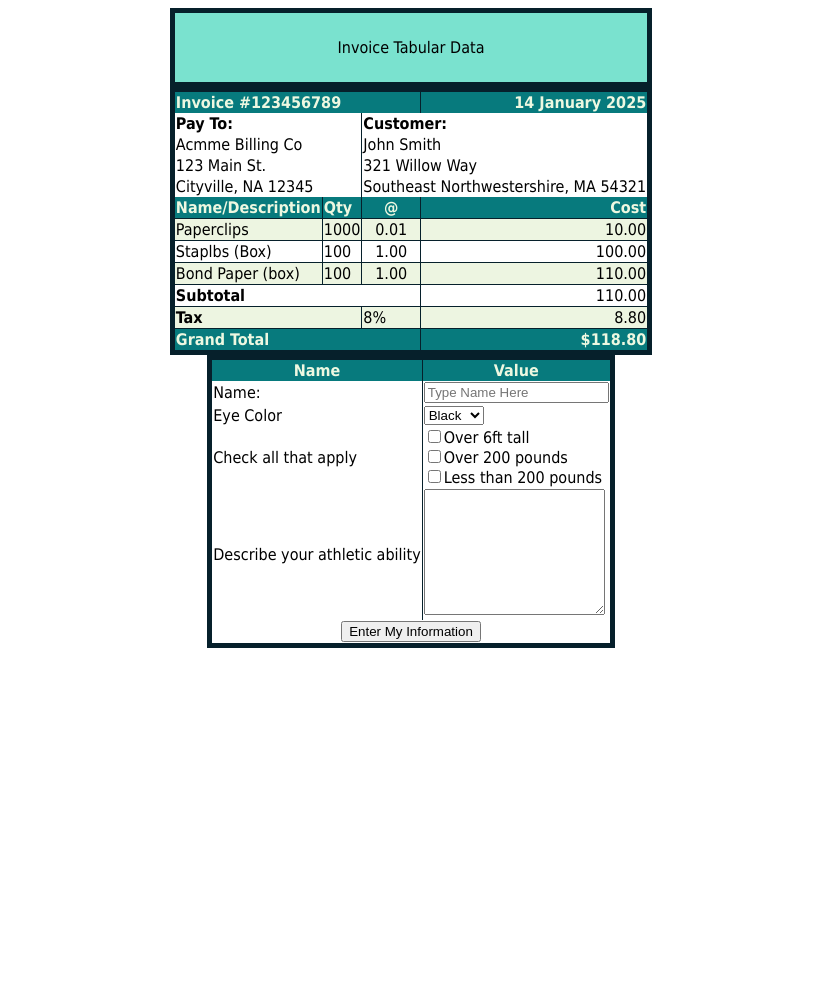
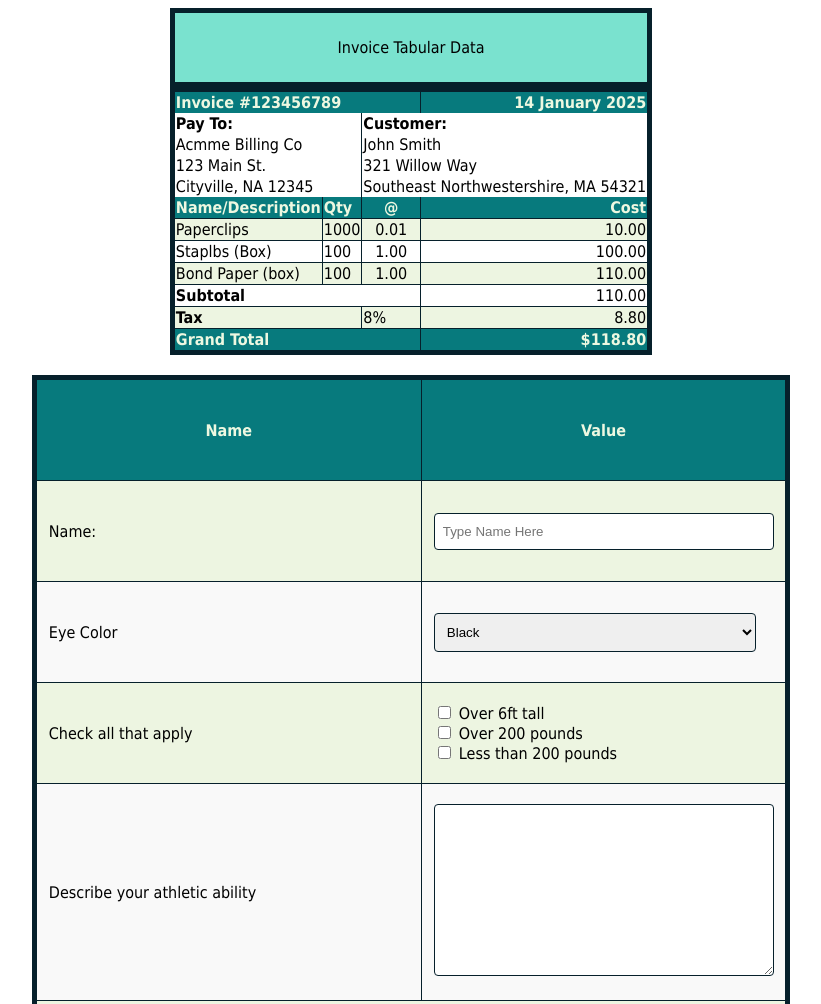
Before and after one commit to llegoandrewnicoleUE1130/tables-forms, a plain HTML site: page index.html in a window 1280 px wide. Shown: the top 1004 px of the page, without its empty margins (229-1050 px from the left). Before the commit the page ends 800 px from the top, so only its background shows below. Drawn offline with Linux system fonts and the light colour scheme.

Commit message:
Update style.css

```diff
--- a/style.css
+++ b/style.css
@@ -8,6 +8,7 @@ table {
     size: 1.125em;
     margin-left: auto;
     margin-right: auto;
+    margin-bottom: 20px;
     width: auto;
     height: auto;
 }
@@ -32,3 +33,88 @@ tr,th,td {
     background-color: #edf5e1;
     border:1px solid #06202B;
 }
+
+.form{
+    padding: 20px;
+}
+
+#custom-form {
+    font-family: Tahoma, Geneva, Verdana, sans-serif;
+}
+
+#custom-form table {
+    border-collapse: collapse;
+    border: 5px solid #06202B;
+    margin-left: auto;
+    margin-right: auto;
+    margin-bottom: 20px;
+    width: 60%; /* Smaller width */
+    background-color: #ffffff;
+}
+
+#custom-form caption {
+    border: 5px solid #06202B;
+    background-color: #7AE2CF;
+    padding: 25px;
+    font-weight: bold;
+}
+
+#custom-form tr,
+#custom-form th,
+#custom-form td {
+    border: 1px solid #06202B;
+    padding: 20px 12px; /* Increased vertical padding */
+}
+
+#custom-form th {
+    background-color: #077A7D;
+    color: #edf8e1;
+    text-align: center;
+    height: 60px;
+}
+
+#custom-form td {
+    background-color: #f9f9f9;
+    height: 60px; /* Makes rows taller */
+    vertical-align: middle;
+}
+
+#custom-form tr:nth-child(even) td {
+    background-color: #edf5e1;
+}
+
+#custom-form .form {
+    padding: 20px;
+}
+
+#custom-form input[type="text"],
+#custom-form select,
+#custom-form textarea {
+    width: 95%;
+    padding: 10px 8px;
+    border: 1px solid #06202B;
+    border-radius: 4px;
+}
+
+#custom-form textarea {
+    resize: vertical;
+    min-height: 150px; /* Taller textarea */
+}
+
+#custom-form input[type="checkbox"] {
+    margin-right: 8px;
+}
+
+#custom-form input[type="submit"] {
+    background-color: #077A7D;
+    color: white;
+    border: none;
+    padding: 12px 24px;
+    cursor: pointer;
+    border-radius: 4px;
+    transition: background-color 0.3s ease;
+}
+
+#custom-form input[type="submit"]:hover {
+    background-color: #055c5d;
+}
```
